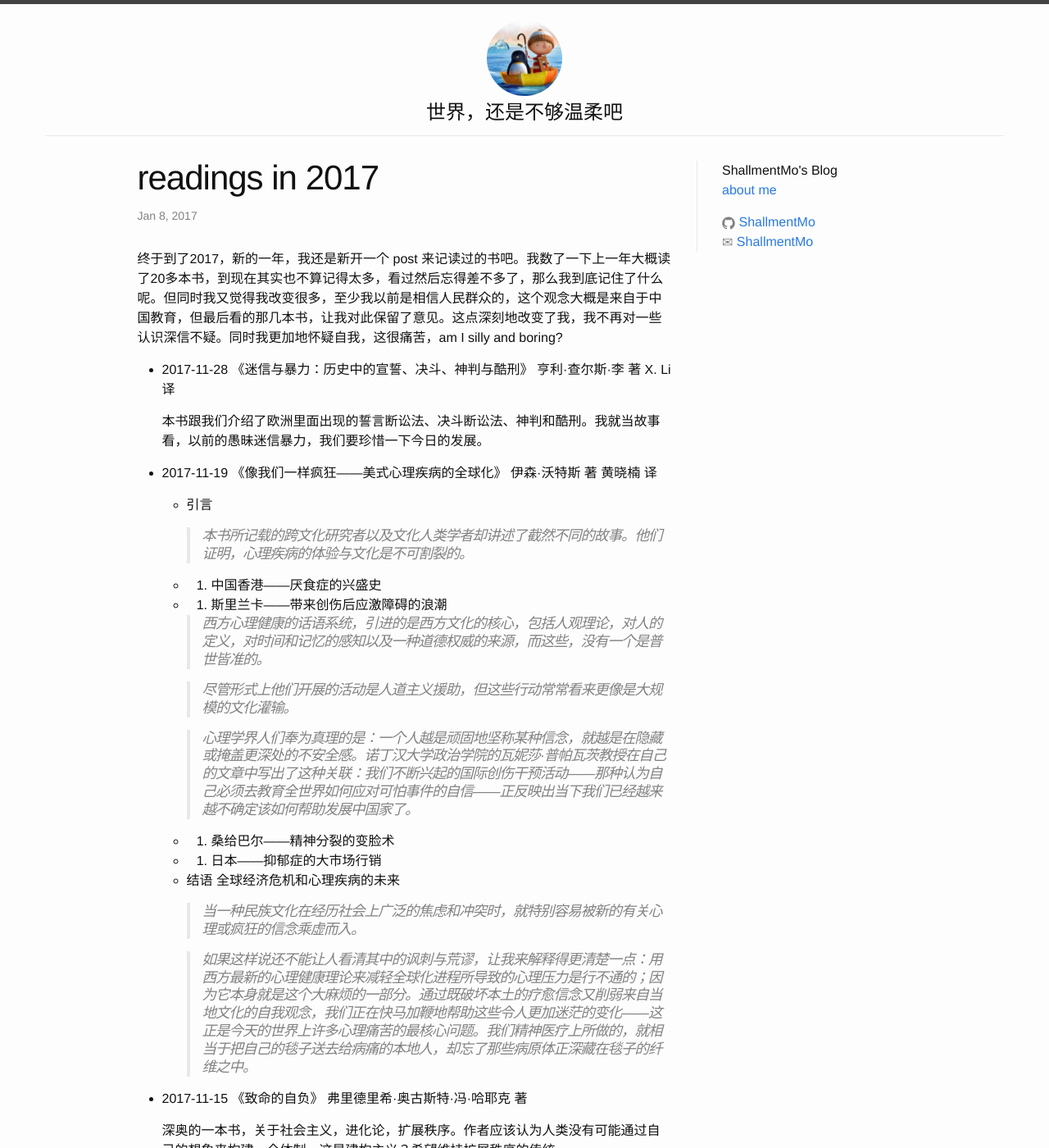
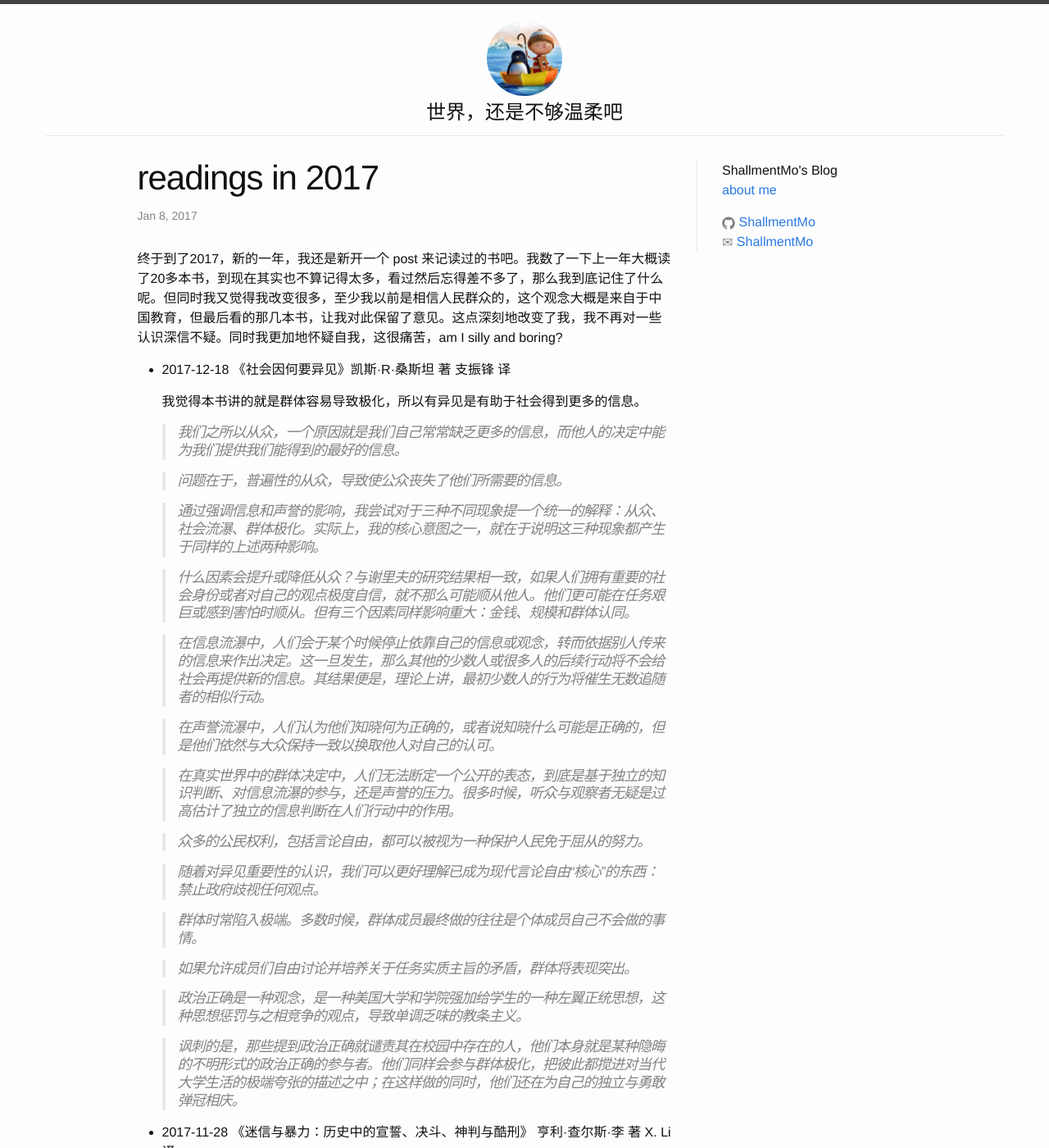
Before and after one commit to ShallmentMo/shallmentmo.github.com, a Jekyll site: the page built from _posts/2017-01-08-readings-in-2017.md, in a window 1280 px wide and 1400 px high. Shown: the whole window at 82% size. Built offline with Jekyll 4.4.1, drawn with Linux system fonts in a browser that asks for light colours.

Commit message:
add 2017-12-18 reading

```diff
--- a/_posts/2017-01-08-readings-in-2017.md
+++ b/_posts/2017-01-08-readings-in-2017.md
@@ -6,6 +6,36 @@ categories: posts
 ---
 
 终于到了2017，新的一年，我还是新开一个 post 来记读过的书吧。我数了一下上一年大概读了20多本书，到现在其实也不算记得太多，看过然后忘得差不多了，那么我到底记住了什么呢。但同时我又觉得我改变很多，至少我以前是相信人民群众的，这个观念大概是来自于中国教育，但最后看的那几本书，让我对此保留了意见。这点深刻地改变了我，我不再对一些认识深信不疑。同时我更加地怀疑自我，这很痛苦，am I silly and boring?
+
+* 2017-12-18 《社会因何要异见》凯斯·R·桑斯坦 著 支振锋 译
+
+  我觉得本书讲的就是群体容易导致极化，所以有异见是有助于社会得到更多的信息。
+
+  > 我们之所以从众，一个原因就是我们自己常常缺乏更多的信息，而他人的决定中能为我们提供我们能得到的最好的信息。
+
+  > 问题在于，普遍性的从众，导致使公众丧失了他们所需要的信息。
+
+  > 通过强调信息和声誉的影响，我尝试对于三种不同现象提一个统一的解释：从众、社会流瀑、群体极化。实际上，我的核心意图之一，就在于说明这三种现象都产生于同样的上述两种影响。
+
+  > 什么因素会提升或降低从众？与谢里夫的研究结果相一致，如果人们拥有重要的社会身份或者对自己的观点极度自信，就不那么可能顺从他人。他们更可能在任务艰巨或感到害怕时顺从。但有三个因素同样影响重大：金钱、规模和群体认同。
+
+  > 在信息流瀑中，人们会于某个时候停止依靠自己的信息或观念，转而依据别人传来的信息来作出决定。这一旦发生，那么其他的少数人或很多人的后续行动将不会给社会再提供新的信息。其结果便是，理论上讲，最初少数人的行为将催生无数追随者的相似行动。
+
+  > 在声誉流瀑中，人们认为他们知晓何为正确的，或者说知晓什么可能是正确的，但是他们依然与大众保持一致以换取他人对自己的认可。
+
+  > 在真实世界中的群体决定中，人们无法断定一个公开的表态，到底是基于独立的知识判断、对信息流瀑的参与，还是声誉的压力。很多时候，听众与观察者无疑是过高估计了独立的信息判断在人们行动中的作用。
+
+  > 众多的公民权利，包括言论自由，都可以被视为一种保护人民免于屈从的努力。
+
+  >  随着对异见重要性的认识，我们可以更好理解已成为现代言论自由“核心”的东西：禁止政府歧视任何观点。
+
+  > 群体时常陷入极端。多数时候，群体成员最终做的往往是个体成员自己不会做的事情。
+
+  > 如果允许成员们自由讨论并培养关于任务实质主旨的矛盾，群体将表现突出。
+
+  > 政治正确是一种观念，是一种美国大学和学院强加给学生的一种左翼正统思想，这种思想惩罚与之相竞争的观点，导致单调乏味的教条主义。
+
+  > 讽刺的是，那些提到政治正确就谴责其在校园中存在的人，他们本身就是某种隐晦的不明形式的政治正确的参与者。他们同样会参与群体极化，把彼此都搅进对当代大学生活的极端夸张的描述之中；在这样做的同时，他们还在为自己的独立与勇敢弹冠相庆。
 
 * 2017-11-28 《迷信与暴力：历史中的宣誓、决斗、神判与酷刑》 亨利·查尔斯·李 著 X. Li 译
 
```
Also changed, not shown: _posts/2017-12-02-Lua 5.3.4 里的 ltable.c.md (+3 -1 lines), Gemfile.lock.
